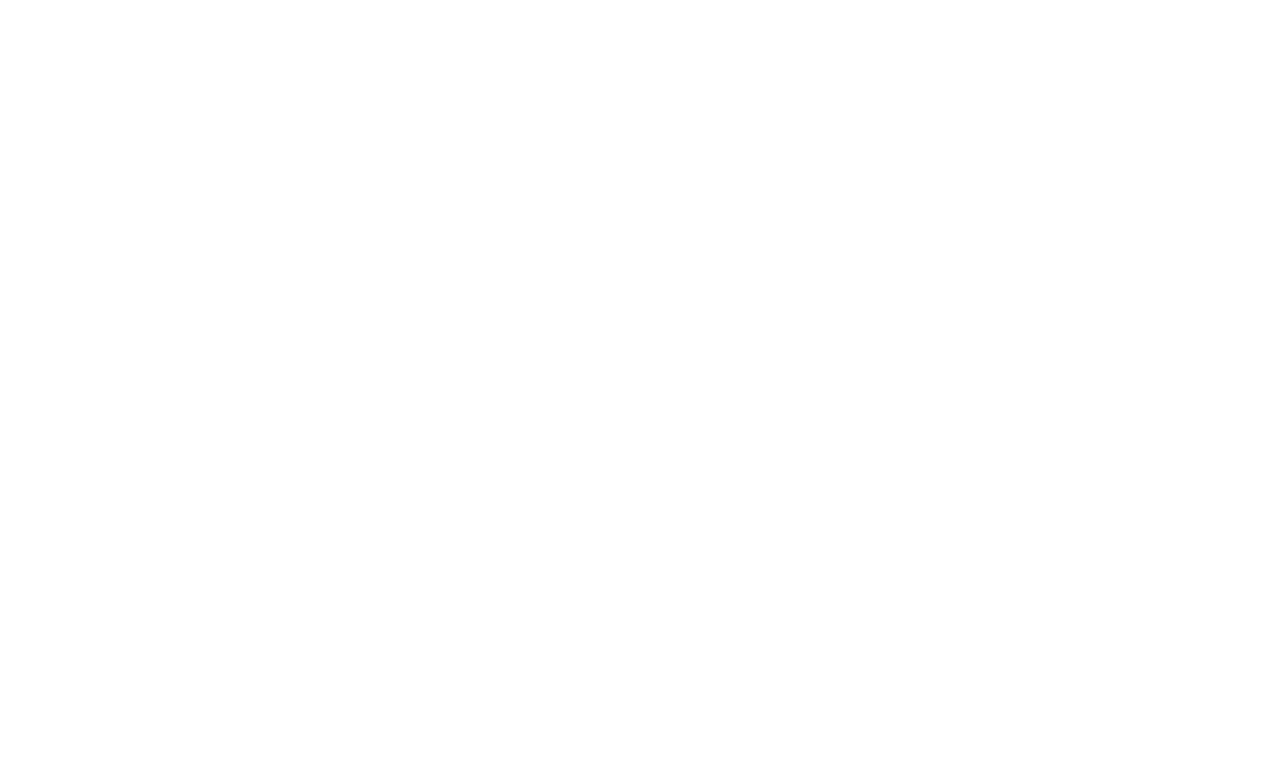
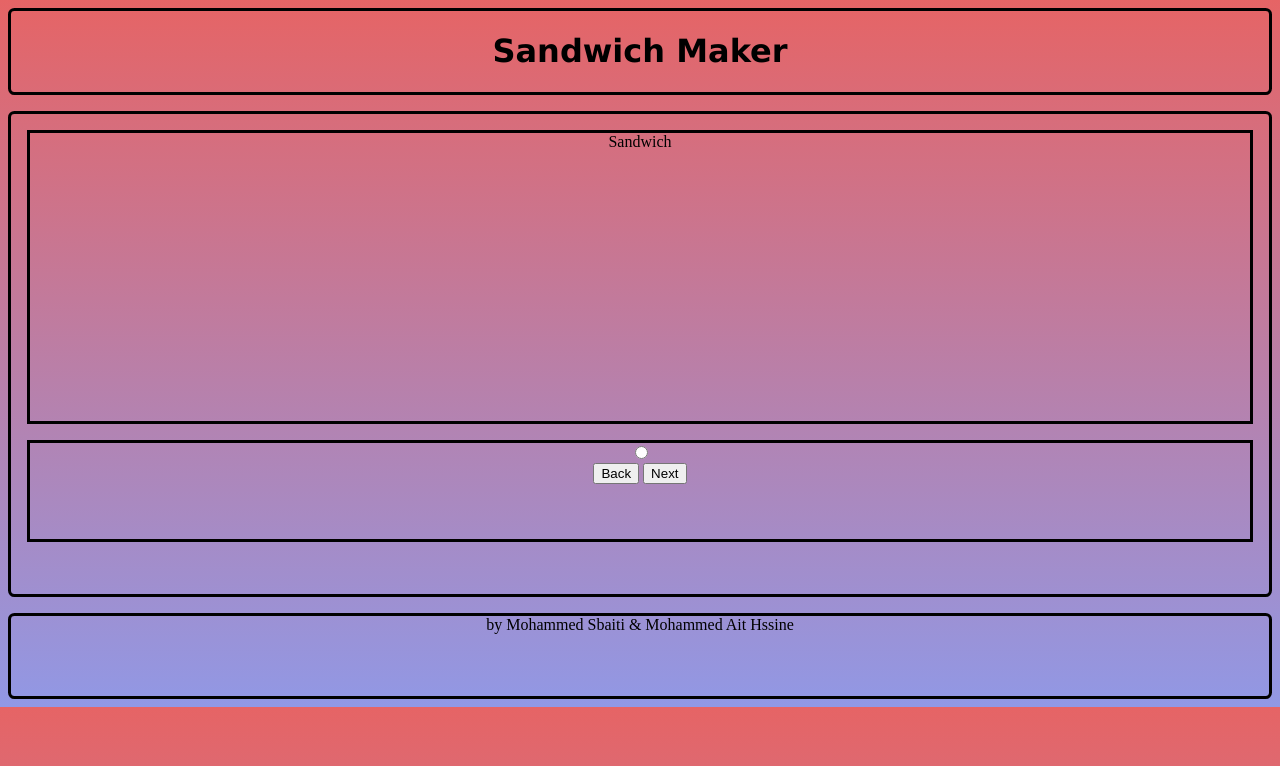
Before and after one commit to simo126/Project-, a plain HTML site: page index.html in a window 1280 px wide. Drawn offline with Linux system fonts and the light colour scheme.

Commit message:
Sandwish Maker Vr 1.0

```diff
--- a/index.html
+++ b/index.html
@@ -1,11 +1,22 @@
 <!DOCTYPE html>
 <html lang="en">
-<head>
-    <meta charset="UTF-8">
-    <meta name="viewport" content="width=device-width, initial-scale=1.0">
-    <title>I'm Groot</title>
-</head>
-<body>
-
-</body>
+  <head>
+    <meta charset="UTF-8" />
+    <meta name="viewport" content="width=device-width, initial-scale=1.0" />
+    <title>Sandwich Maker</title>
+    <link rel="stylesheet" href="style.css" />
+    <link rel="icon" href="imgs/sandwich.png" />
+  </head>
+  <body>
+    <header><h1>Sandwich Maker</h1></header>
+    <main>
+      <div class="sandwich">Sandwich</div>
+      <div class="maker">
+        <input type="radio" /><br />
+        <button>Back</button>
+        <button>Next</button>
+      </div>
+    </main>
+    <footer>by Mohammed Sbaiti & Mohammed Ait Hssine</footer>
+  </body>
 </html>
--- /dev/null
+++ b/style.css
@@ -0,0 +1,36 @@
+body {
+  background: linear-gradient(#e66465, #9198e5);
+}
+header {
+  border: 0.2rem solid black;
+  border-radius: 0.4rem;
+  text-align: center;
+  font-family: "Lucida Sans", "Lucida Sans Regular", "Lucida Grande",
+    "Lucida Sans Unicode", Verdana, sans-serif;
+}
+main {
+  border: 0.2rem solid black;
+  border-radius: 0.4rem;
+  text-align: center;
+  margin-top: 1rem;
+  height: 60vh;
+}
+footer {
+  position: relative;
+  bottom: 0px;
+  border: 0.2rem solid black;
+  border-radius: 0.4rem;
+  text-align: center;
+  height: 10vh;
+  margin-top: 1rem;
+}
+.sandwich {
+  margin: 1rem;
+  border: 0.2rem solid black;
+  height: 60%;
+}
+.maker {
+  margin: 1rem;
+  border: 0.2rem solid black;
+  height: 20%;
+}
```
Also changed, not shown: imgs/67V58PICWaZWb44js1cG58PIC_PIC2018.png_860.png (added), imgs/sandwich.png (added).
